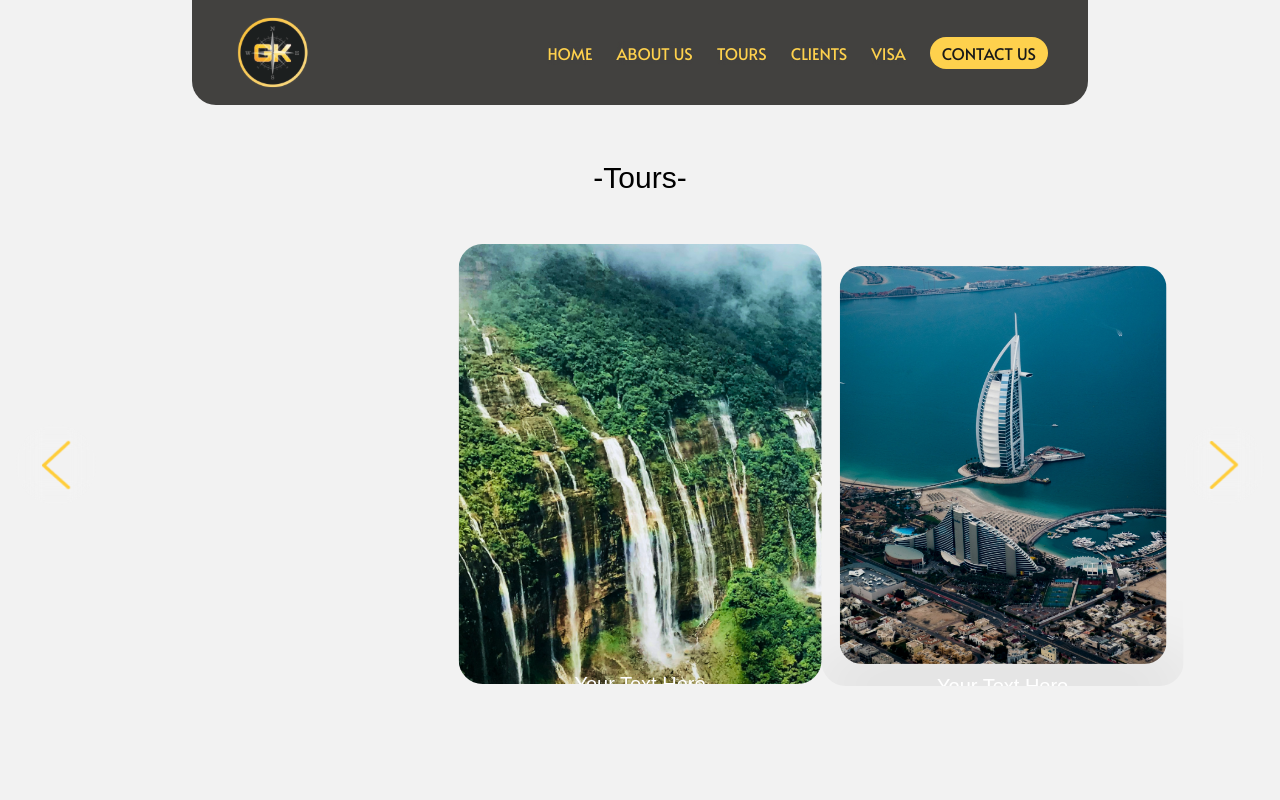
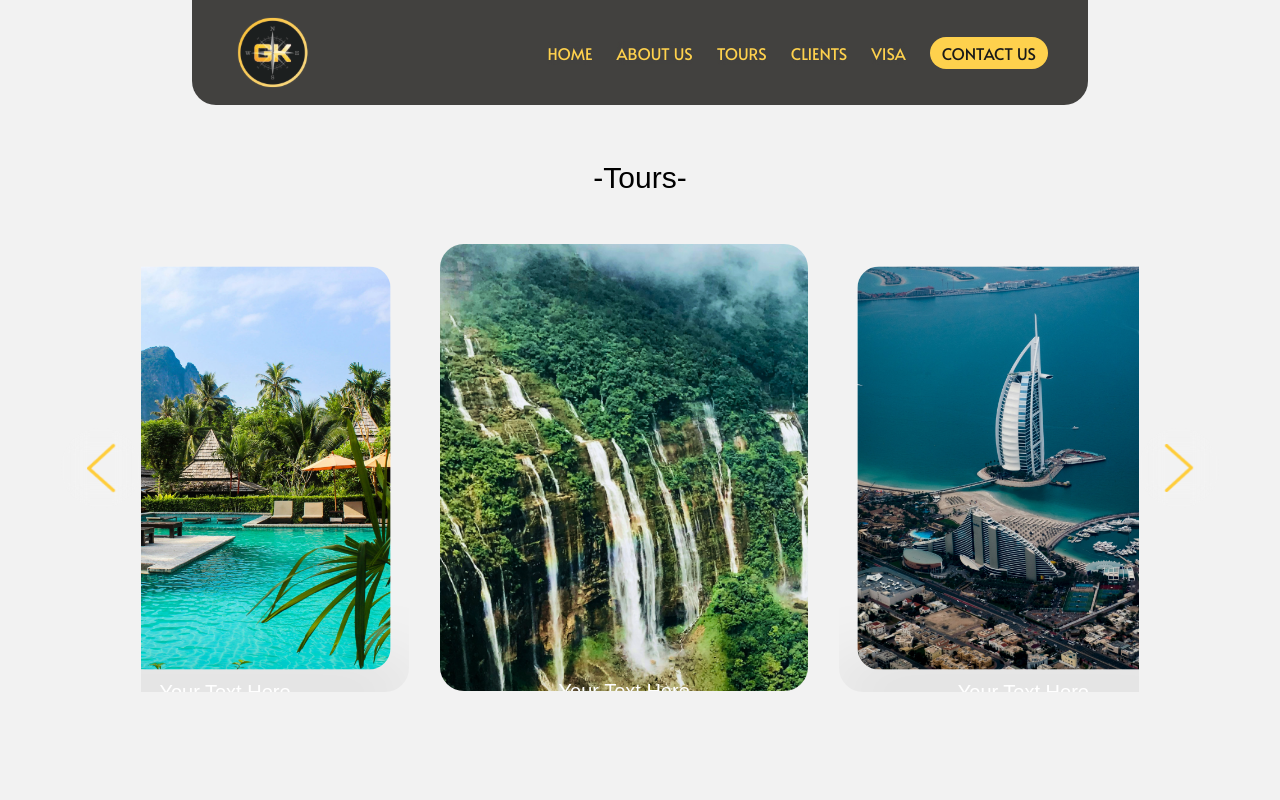
Before and after one commit to globalkonnect/gk-fe, a React (Vite) app: page / in a window 1280 px wide. Shown: the top 800 px of the page. Built offline with nearby package versions, Linux system fonts and the light colour scheme; a web font is replaced by a local one.

Commit message:
fix:tourcard responsiveness

```diff
--- a/src/Components/TourCard.jsx
+++ b/src/Components/TourCard.jsx
@@ -23,9 +23,9 @@ function TourCard() {
           swiperRef.current.slidePrev();
         }}
       >
-        <img src={arrowLeft} alt="prev" className="h-12 max-md:h-10" />
+        <img src={arrowLeft} alt="prev" className="h-12 max-md:h-10 max-sm:h-8" />
       </div>
-      <div className="swiper-container flex items-center justify-center rounded-3xl w-[85vw] max-md:w-[65vw]">
+      <div className="swiper-container flex items-center justify-center rounded-3xl w-[85vw] md:w-[78vw] max-md:w-[66vw] max-sm:w-[50vw] sm:w-[60vw]">
         <Swiper
           modules={[Autoplay]}
           loop={true}
@@ -36,18 +36,21 @@ function TourCard() {
           }}
           breakpoints={{
             0: { slidesPerView: 1 },
-            480: { slidesPerView: 1 },
+            640:{slidesPerView: 1},
             768: { slidesPerView: 1.5 },
+            880:{slidesPerView:1.7},
             1024: { slidesPerView: 2 },
-            1280: { slidesPerView: 3 },
+            1109:{slidesPerView:2.3},
+            1280: { slidesPerView: 2.5 },
+            1500: { slidesPerView: 3 },
           }}
         >
           {cards.map((value, index) => (
             <SwiperSlide key={index}>
-              <div className="tour-card-wrapper">
+              <div className="tour-card-wrapper sm:w-[23rem] ">
                 <img
                   src={value}
-                  className="tour-card"
+                  className="tour-card sm:w-[23rem]  "
                   alt={`Card ${index}`}
                 />
                 <div className="tour-card-overlay">
@@ -64,7 +67,7 @@ function TourCard() {
           swiperRef.current.slideNext();
         }}
       >
-        <img src={arrowRight} alt="next" className="h-12 max-md:h-10" />
+        <img src={arrowRight} alt="next" className="h-12 max-md:h-10 max-sm:h-8" />
       </div>
     </div>
   );
```
